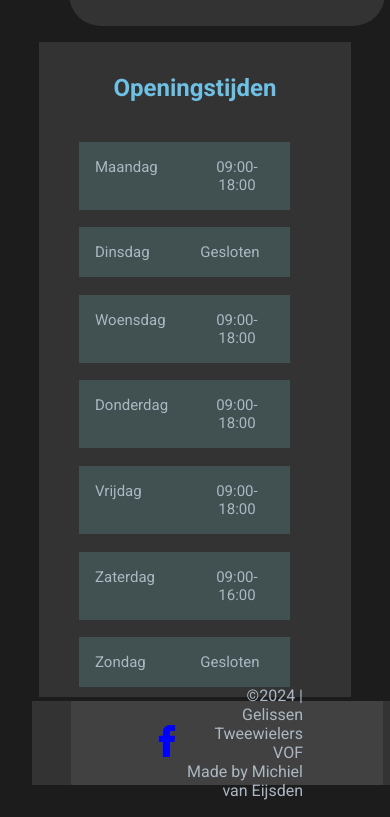
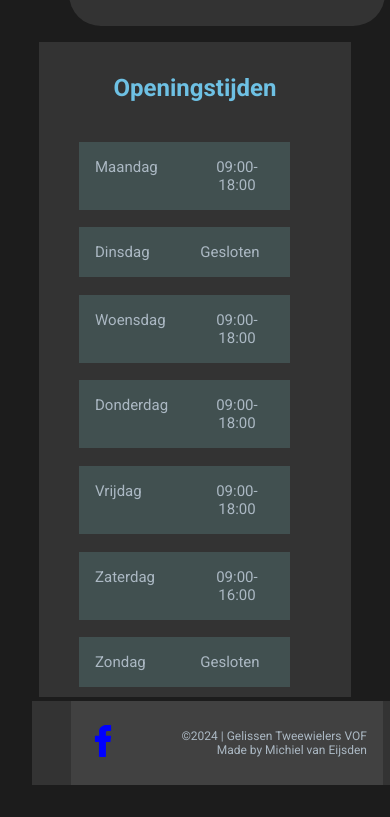
Before and after one commit to MichielvanEijsden/eindopdracht-gelissen, a React (Vite) app: page / in a window 390 px wide. Shown: the part 1962-2779 px from the top of the page. Built offline with nearby package versions, Linux system fonts and the light colour scheme.

Commit message:
footer and history mobile friendly

```diff
--- a/src/pages/about-us/subpages/history/History.css
+++ b/src/pages/about-us/subpages/history/History.css
@@ -22,3 +22,9 @@
 .history-list{
     margin:20px 0 20px 50px;
 }
+
+@media (max-width: 700px) {
+    .history-img {
+        width: 100%;
+    }
+}
--- a/src/pages/about-us/subpages/history/History.jsx
+++ b/src/pages/about-us/subpages/history/History.jsx
@@ -19,7 +19,7 @@ function History() {
                                 daarbij kwam kijken. 19 jaar lang runt hij deze zaak samen met z’n gezin.</p>
 
                             <p>Fietsen was Heins lust en leven. Hein nam deel aan verschillende
-                                (amateur)wielerwedstrijden
+                                (amateur) wielerwedstrijden
                                 en was regelmatig op het podium te vinden. Zoals:</p>
                             <ul>
                                 <li><p><img className='bike-icon' src={bike} alt='bike-icon'/> 3e plek in de Ronde van Limburg (1950)</p></li>
@@ -29,7 +29,7 @@ function History() {
                                 <li><p><img className='bike-icon' src={bike} alt='bike-icon'/> 2e plek in Krefeld Duitsland (1955)</p></li>
                             </ul>
                             <div className='history-center'>
-                                <img src={Hein} alt='Hein Gelissen'/>
+                                <img className='history-img' src={Hein} alt='Hein Gelissen'/>
                                 <p> Hein Gelissen</p>
                                 <h2>1953</h2>
                                 <p>Jaar van oprichting</p>
--- a/src/pages/footer/Footer.css
+++ b/src/pages/footer/Footer.css
@@ -18,3 +18,13 @@ footer {
     text-align: right;
     margin-right: 5rem;
 }
+
+@media (max-width: 700px) {
+ .fb-icon{
+     margin: 1rem;
+ }
+    .footer-text{
+        margin: 1rem;
+        font-size: 12px;
+    }
+}
```
